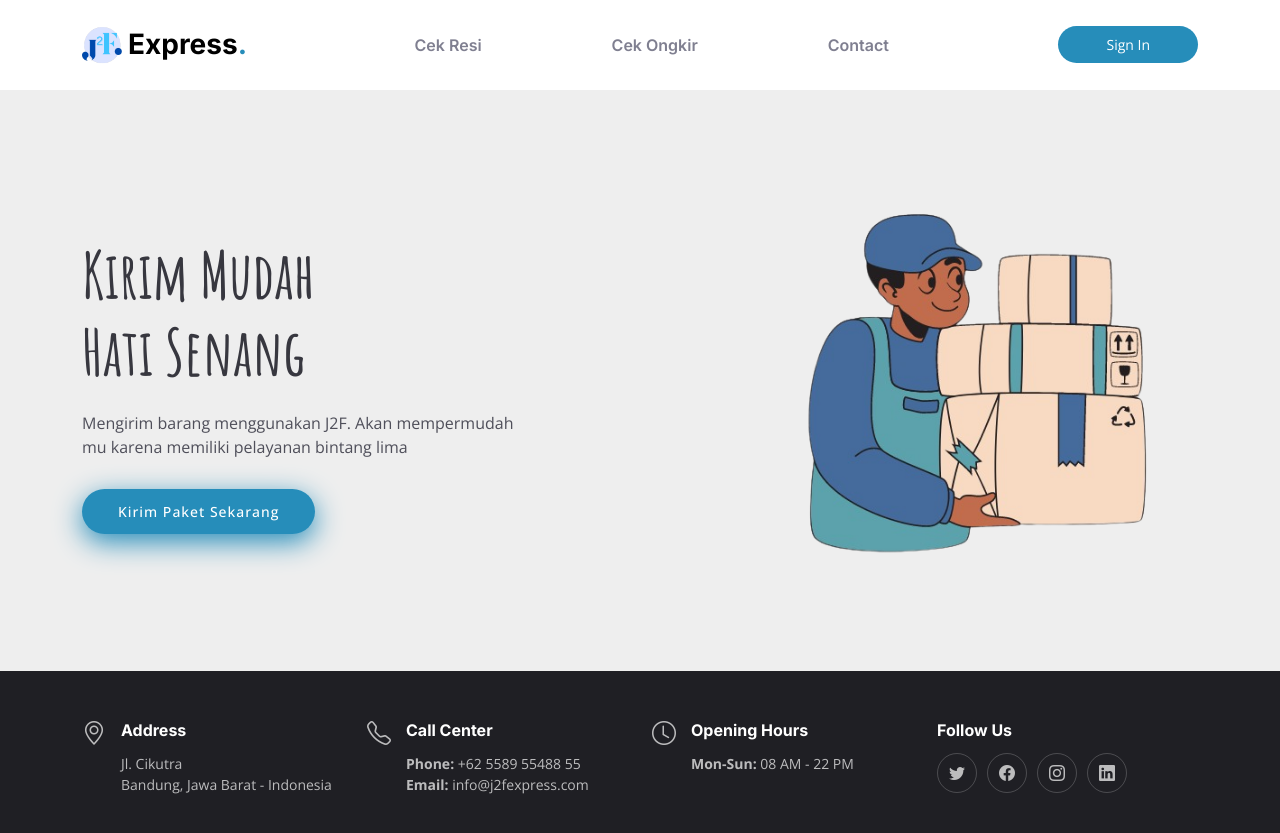
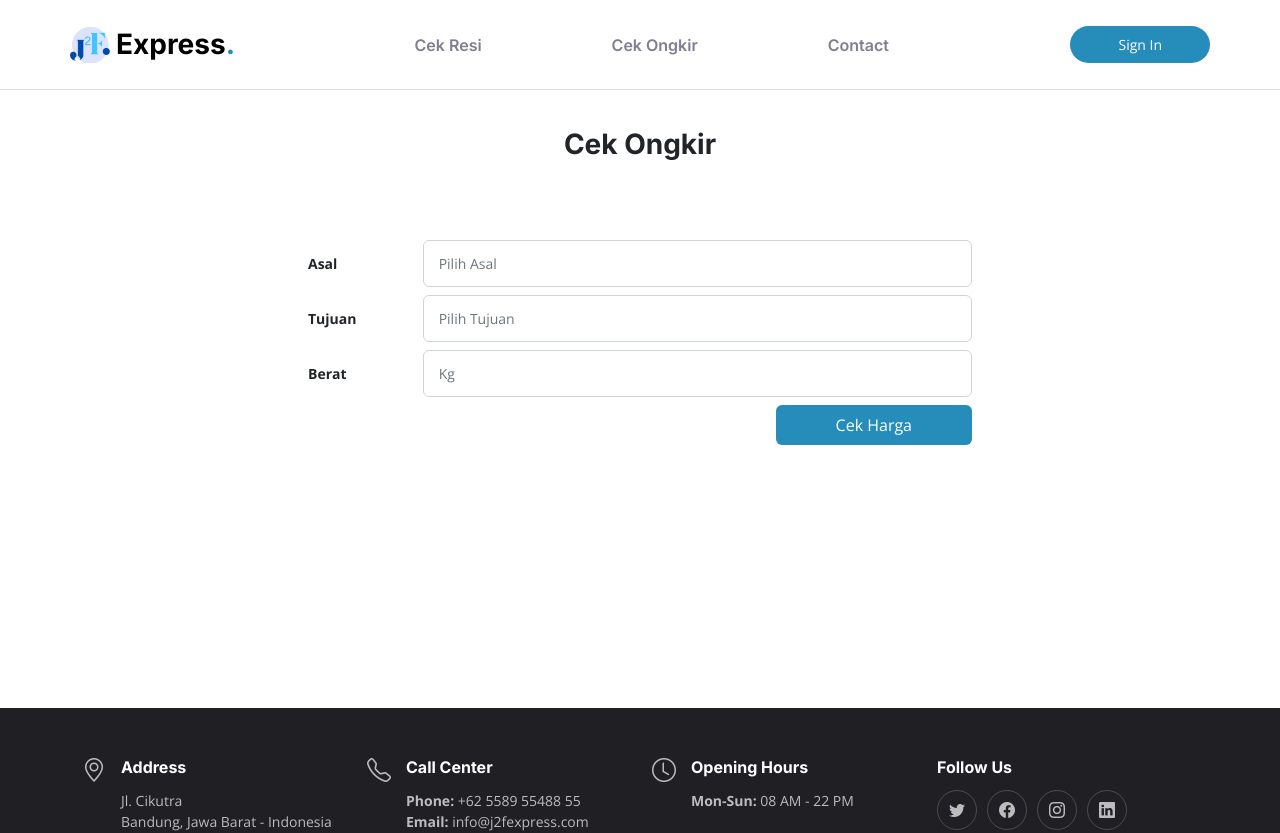
Before and after one commit to frinaldisyauqi/kelompok1-ekspedisi, a React (Create React App) app: page /ongkir in a window 1280 px wide. Shown: the top 833 px of the page. Built offline with nearby package versions, Linux system fonts and the light colour scheme.

Commit message:
add CekOngkir Contact fix Header and CekResi

```diff
--- a/public/stylesheets/main.css
+++ b/public/stylesheets/main.css
@@ -1404,6 +1404,18 @@ section {
 /*--------------------------------------------------------------
 # Contact Section
 --------------------------------------------------------------*/
+.contact h1 {
+  font-family: var(--font-secondary);
+  font-size: 32px;
+  font-weight: 700;
+}
+
+.contact .google-maps {
+  border: 0;
+  width: 100%;
+  height: 350px;
+}
+
 .contact .info-item {
   background: #f4f4f4;
   padding: 30px;
--- a/src/components/App.js
+++ b/src/components/App.js
@@ -1,11 +1,14 @@
 import React from "react";
+import { BrowserRouter, Route, Routes } from "react-router-dom";
 import Footer from "./Footer";
 import Header from "./Header";
 import Login from "./Login";
 import Main from "./Main";
 import CekResi from "./CekResi";
-import { BrowserRouter, Route, Routes } from "react-router-dom";
 import Admin from "./Admin";
+import CekOngkir from "./CekOngkir";
+import Contact from "./Contact";
+
 function App() {
   return (
     <div>
@@ -15,8 +18,8 @@ function App() {
         <Routes>
           <Route path="/" element={<Main />} />
           <Route path="/resi" element={<CekResi />} />
-          <Route path="/ongkir" element={<Main />} />
-          <Route path="/contact" element={<Main />} />
+          <Route path="/ongkir" element={<CekOngkir />} />
+          <Route path="/contact" element={<Contact />} />
           <Route path="/admin" element={<Admin />} />
         </Routes>
         <Footer />
--- /dev/null
+++ b/src/components/CekOngkir.jsx
@@ -0,0 +1,89 @@
+import React from "react";
+
+function CekOngkir() {
+    return (
+      <section id="book-a-table" className="book-a-table h-100">
+        <div className="container" data-aos="fade-up">
+          <div className="section-header mt-5">
+            <h1>Cek Ongkir</h1>
+          </div>
+
+          <div className="row">
+            <div className="col-lg-12 d-flex align-items-center justify-content-center" >
+              <form
+                action=""
+                method="post"
+                role="form"
+                className="php-email-form col-lg-8"
+                data-aos="fade-up"
+                data-aos-delay="100"
+              >
+                <div className="row gy-0 mb-2">
+                  <div className="col-lg-2">
+                    <p className="d-flex align-items-center h-100 fw-bold">
+                      Asal
+                    </p>
+                  </div>
+                  <div className="col-lg-10">
+                    <input
+                      type="text"
+                      name="asal"
+                      className="form-control rounded"
+                      id="asal"
+                      placeholder="Pilih Asal"
+                      data-rule="minlen:4"
+                      data-msg="Please enter at least 4 chars"
+                    />
+                    <div className="validate"></div>
+                  </div>
+                </div>
+                <div className="row gy-0 my-2">
+                  <div className="col-lg-2">
+                    <p className="d-flex align-items-center h-100 fw-bold">
+                      Tujuan
+                    </p>
+                  </div>
+                  <div className="col-lg-10">
+                    <input
+                      type="text"
+                      name="tujuan"
+                      className="form-control rounded"
+                      id="tujuan"
+                      placeholder="Pilih Tujuan"
+                      data-rule="minlen:4"
+                      data-msg="Please enter at least 4 chars"
+                    />
+                    <div className="validate"></div>
+                  </div>
+                </div>
+                <div className="row gy-0 my-2">
+                  <div className="col-lg-2">
+                    <p className="d-flex align-items-center h-100 fw-bold">
+                      Berat
+                    </p>
+                  </div>
+                  <div className="col-lg-10">
+                    <input
+                      type="text"
+                      name="berat"
+                      className="form-control rounded"
+                      id="berat"
+                      placeholder="Kg"
+                      data-rule="minlen:4"
+                      data-msg="Please enter at least 4 chars"
+                    />
+                    <div className="validate"></div>
+                  </div>
+                </div>
+                <div className="d-flex justify-content-end text-center my-2">
+                  <button className="rounded py-2" type="submit">Cek Harga</button>
+                </div>
+              </form>
+            </div>
+          </div>
+        </div>
+      </section>
+    )
+}
+
+export default CekOngkir
--- a/src/components/CekResi.jsx
+++ b/src/components/CekResi.jsx
@@ -2,11 +2,10 @@ import React from "react";
 
 function CekResi() {
     return (
-    <section id="book-a-table" className="book-a-table section-bg h-100">
+    <section id="book-a-table" className="book-a-table h-100">
       <div className="container" data-aos="fade-up">
         <div className="section-header mt-5">
           <h1>Cek Resi</h1>
-          {/* <p>Cek Resi</p> */}
         </div>
 
         <div className="row">
@@ -20,28 +19,24 @@ function CekResi() {
               data-aos-delay="100"
             >
               <div className="row gy-0">
-                <div className="col-lg-12">
+                <div className="col-lg-2">
+                  <p className="d-flex align-items-center justify-content-center h-100 fw-bold">
+                    No. Resi
+                  </p>
+                </div>
+                <div className="col-lg-10">
                   <input
                     type="text"
                     name="resi"
-                    className="form-control"
+                    className="form-control rounded"
                     id="name"
                     placeholder="Masukkan No. Resi"
                     data-rule="minlen:4"
                     data-msg="Please enter at least 4 chars"
                   />
-                  <div className="validate"></div>
                 </div>
               </div>
-              <div className="mb-3">
-                <div className="loading">Loading</div>
-                <div className="error-message"></div>
-                <div className="sent-message">
-                  Your booking request was sent. We will call back or send an
-                  Email to confirm your reservation. Thank you!
-                </div>
-              </div>
-              <div className="d-flex justify-content-end text-center">
+              <div className="d-flex justify-content-end text-center my-2">
                 <button className="rounded py-2" type="submit">Lacak</button>
               </div>
             </form>
--- /dev/null
+++ b/src/components/Contact.jsx
@@ -0,0 +1,127 @@
+import React from "react";
+
+function Contact() {
+    return (
+      <section id="contact" className="contact">
+        <div className="container" data-aos="fade-up">
+          <div className="section-header mt-5">
+            <h1>Contact Us</h1>
+          </div>
+
+          <div className="mb-3">
+            <iframe
+              className="google-maps"
+              src="https://maps.google.com/maps?width=600&amp;height=400&amp;hl=en&amp;q=Cikutra&amp;t=&amp;z=14&amp;ie=UTF8&amp;iwloc=B&amp;output=embed"
+              frameborder="0"
+              allowfullscreen
+            ></iframe>
+          </div>
+
+          <div className="row gy-4">
+            <div className="col-md-6">
+              <div className="info-item d-flex align-items-center">
+                <i className="icon bi bi-map flex-shrink-0"></i>
+                <div>
+                  <h3>Our Address</h3>
+                  <p>Jl. Cikutra, Bandung, Jawa Barat - Indonesia</p>
+                </div>
+              </div>
+            </div>
+
+            <div className="col-md-6">
+              <div className="info-item d-flex align-items-center">
+                <i className="icon bi bi-envelope flex-shrink-0"></i>
+                <div>
+                  <h3>Email Us</h3>
+                  <p>info@j2fexpress.com</p>
+                </div>
+              </div>
+            </div>
+
+            <div className="col-md-6">
+              <div className="info-item d-flex align-items-center">
+                <i className="icon bi bi-telephone flex-shrink-0"></i>
+                <div>
+                  <h3>Call Us</h3>
+                  <p>+62 5589 55488 55</p>
+                </div>
+              </div>
+            </div>
+
+            <div className="col-md-6">
+              <div className="info-item d-flex align-items-center">
+                <i className="icon bi bi-clock flex-shrink-0"></i>
+                <div>
+                  <h3>Opening Hours</h3>
+                  <div>
+                    <strong>Mon-Sun:</strong> 08 AM - 22 PM
+                  </div>
+                </div>
+              </div>
+            </div>
+          </div>
+
+          <form
+            action="forms/contact.php"
+            method="post"
+            role="form"
+            className="php-email-form p-3 p-md-4"
+          >
+            <div className="row">
+              <div className="col-xl-6 form-group">
+                <input
+                  type="text"
+                  name="name"
+                  className="form-control"
+                  id="name"
+                  placeholder="Your Name"
+                  required
+                />
+              </div>
+              <div className="col-xl-6 form-group">
+                <input
+                  type="email"
+                  className="form-control"
+                  name="email"
+                  id="email"
+                  placeholder="Your Email"
+                  required
+                />
+              </div>
+            </div>
+            <div className="form-group">
+              <input
+                type="text"
+                className="form-control"
+                name="subject"
+                id="subject"
+                placeholder="Subject"
+                required
+              />
+            </div>
+            <div className="form-group">
+              <textarea
+                className="form-control"
+                name="message"
+                rows="5"
+                placeholder="Message"
+                required
+              ></textarea>
+            </div>
+            <div className="my-3">
+              <div className="loading">Loading</div>
+              <div className="error-message"></div>
+              <div className="sent-message">
+                Your message has been sent. Thank you!
+              </div>
+            </div>
+            <div className="text-center">
+              <button type="submit">Send Message</button>
+            </div>
+          </form>
+        </div>
+      </section>
+    )
+}
+
+export default Contact
--- a/src/components/Header.jsx
+++ b/src/components/Header.jsx
@@ -3,17 +3,19 @@ import { Link } from "react-router-dom";
 
 function Header() {
   const [active, setActive] = useState(false);
-  function activeClick() {
-    setActive(!active);
+  const activeClick = event => {
+    setActive(current => !current);
   }
 
     return (
-        <header className="header fixed-top d-flex align-items-center" id="header">
-          <div className="container d-flex align-items-center justify-content-between"><a className="logo d-flex align-items-center me-auto me-lg-0" href="/"><img src="images/logo.png" alt=""/>
-              <h1>Express<span>.</span></h1></a>
+        <header className="header fixed-top d-flex align-items-center border-bottom" id="header">
+          <div className="container d-flex align-items-center justify-content-between px-0">
+            <Link className="logo d-flex align-items-center me-auto me-lg-0" to={'/'}>
+              <img src="images/logo.png" alt=""/>
+              <h1>Express<span>.</span></h1></Link>
             <nav className="navbar" id="navbar">
               <ul>
-                <li><Link to={'/resi'} className="mx-5" onClick={() => activeClick()}>Cek Resi</Link></li>
+                <li><Link to={'/resi'} className={active ? 'mx-5 active' : 'mx-5'} onClick={() => activeClick()}>Cek Resi</Link></li>
                 <li><Link to={'/ongkir'} className="mx-5">Cek Ongkir</Link></li>
                 <li><Link to={'/contact'} className="mx-5">Contact</Link></li>
               </ul>
```
